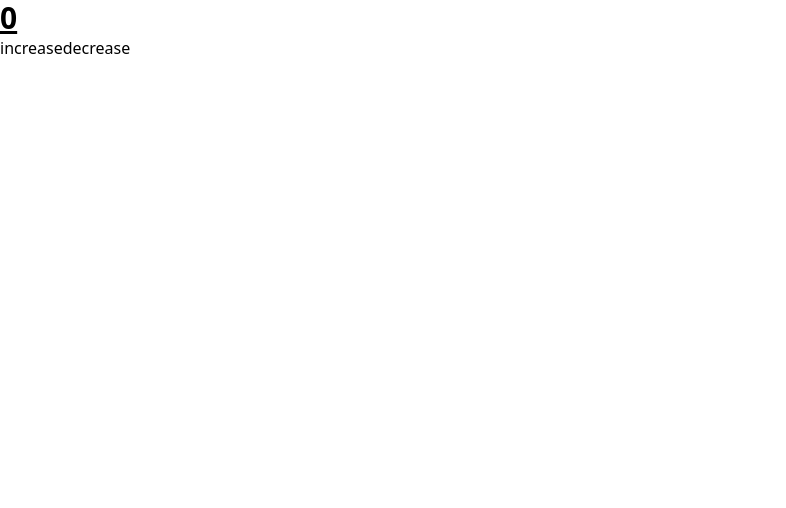
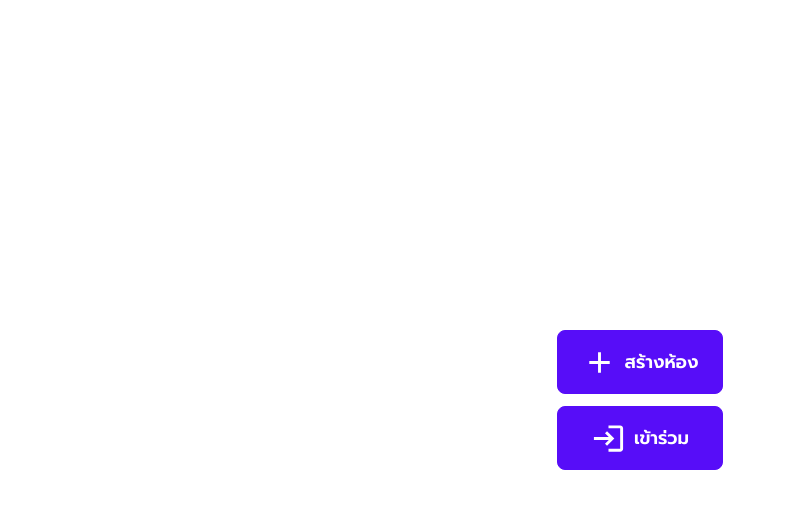
Before and after one commit to Teerut26/board-game-uno, a React (Create React App) app: page / in a window 1280 px wide. Shown: the top 508 px of the page, without its empty margins (0-786 px from the left). Built offline with nearby package versions, Linux system fonts and the light colour scheme.

Commit message:
home page

```diff
--- a/public/index.html
+++ b/public/index.html
@@ -10,34 +10,17 @@
             content="Web site created using create-react-app"
         />
         <link rel="apple-touch-icon" href="%PUBLIC_URL%/logo192.png" />
-    <!--
-      manifest.json provides metadata used when your web app is installed on a
-      user's mobile device or desktop. See https://developers.google.com/web/fundamentals/web-app-manifest/
-    -->
         <link rel="manifest" href="%PUBLIC_URL%/manifest.json" />
-    <!--
-      Notice the use of %PUBLIC_URL% in the tags above.
-      It will be replaced with the URL of the `public` folder during the build.
-      Only files inside the `public` folder can be referenced from the HTML.
-
-      Unlike "/favicon.ico" or "favicon.ico", "%PUBLIC_URL%/favicon.ico" will
-      work correctly both with client-side routing and a non-root public URL.
-      Learn how to configure a non-root public URL by running `npm run build`.
-    -->
-    <title>React App</title>
+        <link rel="preconnect" href="https://fonts.googleapis.com" />
+        <link rel="preconnect" href="https://fonts.gstatic.com" crossorigin />
+        <link
+            href="https://fonts.googleapis.com/css2?family=Prompt:ital,wght@0,100;0,200;0,300;0,400;0,500;0,600;0,700;0,800;0,900;1,100;1,200;1,300;1,400;1,500;1,600;1,700;1,800;1,900&display=swap"
+            rel="stylesheet"
+        />
+        <title>Uno Board Game</title>
     </head>
     <body>
         <noscript>You need to enable JavaScript to run this app.</noscript>
         <div id="root"></div>
-    <!--
-      This HTML file is a template.
-      If you open it directly in the browser, you will see an empty page.
-
-      You can add webfonts, meta tags, or analytics to this file.
-      The build step will place the bundled scripts into the <body> tag.
-
-      To begin the development, run `npm start` or `yarn start`.
-      To create a production bundle, use `npm run build` or `yarn build`.
-    -->
     </body>
 </html>
--- a/src/App.tsx
+++ b/src/App.tsx
@@ -1,19 +1,14 @@
-import React from "react";
-import { useRecoilState } from "recoil";
+import { Route, Routes } from "react-router-dom";
 import "./App.css";
-import { counterState } from "./store/counterRecoil";
+import Home from "./pages/home";
 
 function App() {
-    const [counter, setCounter] = useRecoilState(counterState);
     return (
         <div>
-            <h1 className="text-3xl font-bold underline">{counter}</h1>
-            <button onClick={() => setCounter((pre) => pre + 1)}>
-                increase
-            </button>
-            <button onClick={() => setCounter((pre) => pre - 1)}>
-                decrease
-            </button>
+            <Routes>
+                <Route path="/" element={<Home />} />
+            </Routes>
+
         </div>
     );
 }
--- a/src/index.css
+++ b/src/index.css
@@ -1,3 +1,7 @@
 @tailwind base;
 @tailwind components;
 @tailwind utilities;
+
+* {
+    font-family: "Prompt", sans-serif;
+}
--- a/src/index.tsx
+++ b/src/index.tsx
@@ -2,7 +2,7 @@ import React from "react";
 import ReactDOM from "react-dom/client";
 import "./index.css";
 import App from "./App";
-
+import { BrowserRouter } from "react-router-dom";
 import { RecoilRoot } from "recoil";
 
 const root = ReactDOM.createRoot(
@@ -11,7 +11,9 @@ const root = ReactDOM.createRoot(
 root.render(
     <React.StrictMode>
         <RecoilRoot>
-            <App />
+            <BrowserRouter>
+                <App />
+            </BrowserRouter>
         </RecoilRoot>
     </React.StrictMode>
 );
--- /dev/null
+++ b/src/pages/home.tsx
@@ -0,0 +1,23 @@
+import React from "react";
+import AddIcon from "@mui/icons-material/Add";
+import LoginIcon from "@mui/icons-material/Login";
+interface Props {}
+
+const Home: React.FC<Props> = () => {
+    return (
+        <div className="absolute top-0 bottom-0 right-0 left-0 flex flex-col justify-center items-center">
+            <div className="flex flex-col gap-3">
+                <div className="btn btn-lg btn-primary gap-2">
+                    <AddIcon fontSize="large" />
+                    สร้างห้อง
+                </div>
+                <div className="btn btn-lg btn-primary gap-2">
+                    <LoginIcon fontSize="large" />
+                    เข้าร่วม
+                </div>
+            </div>
+        </div>
+    );
+};
+
+export default Home;
--- a/tailwind.config.js
+++ b/tailwind.config.js
@@ -4,5 +4,5 @@ module.exports = {
     theme: {
         extend: {},
     },
-    plugins: [],
+    plugins: [require("daisyui")],
 };
```
Also changed, not shown: package.json (+7 -0 lines), 1 other file (tests, documents, lock files or other folders). Lines whose indentation alone changed are shown as unchanged.
